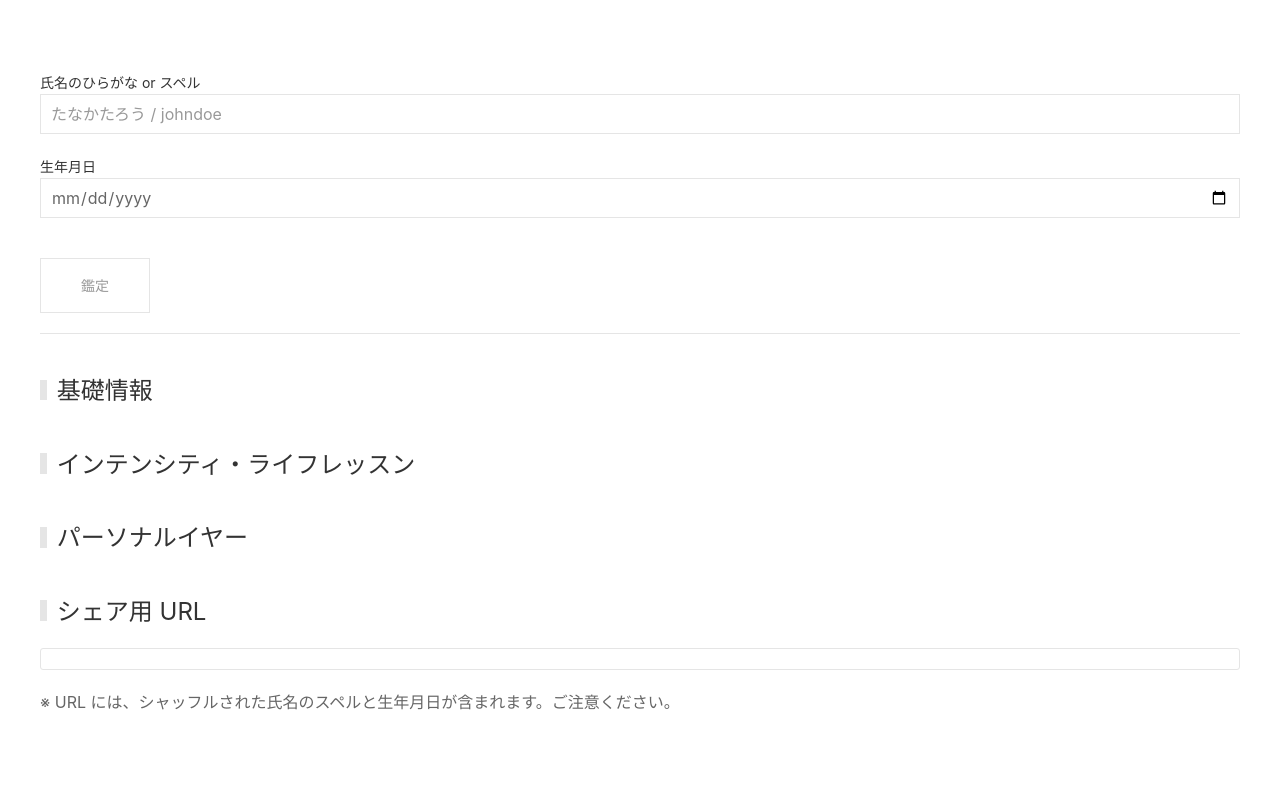
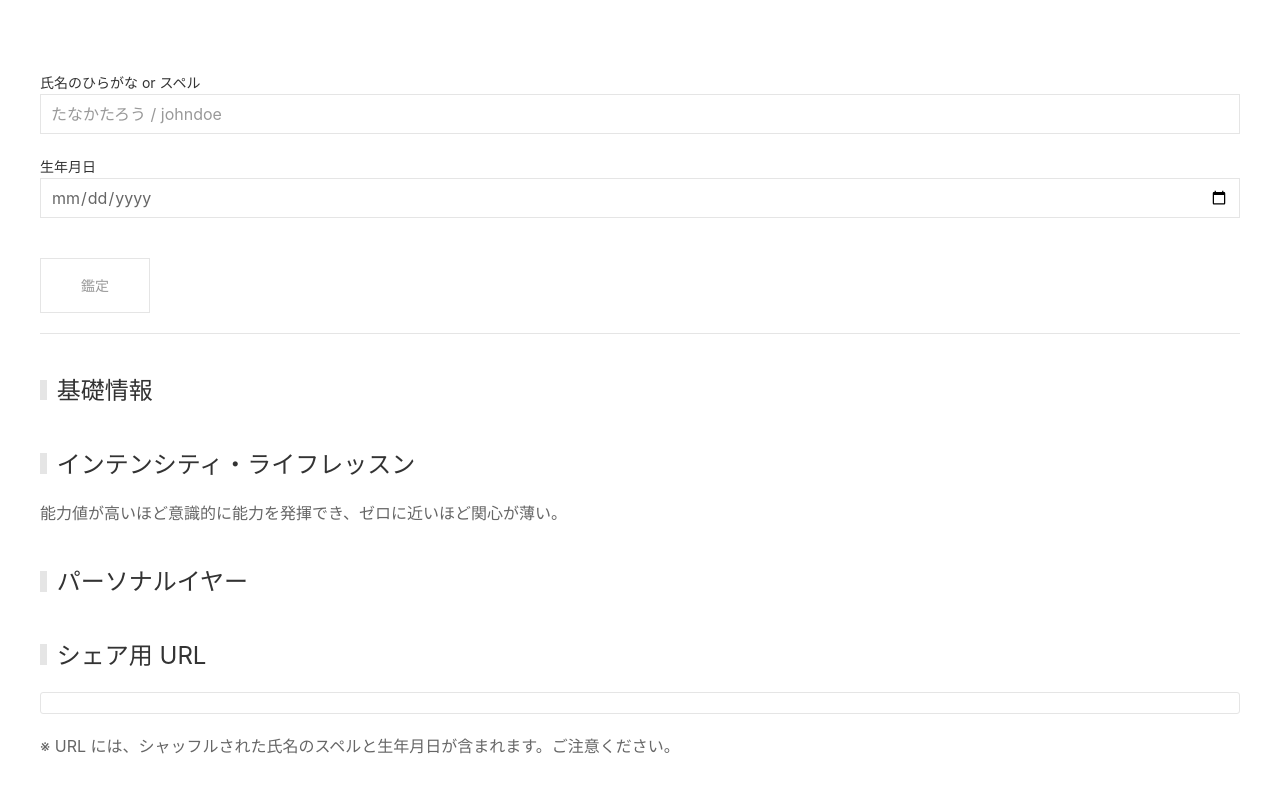
Before and after one commit to katai5plate/simple-numerology-qa, a plain HTML site: page index.html in a window 1280 px wide. Drawn offline with nearby package versions, Linux system fonts and the light colour scheme.

Commit message:
インテンシティの説明追加

```diff
--- a/index.html
+++ b/index.html
@@ -42,6 +42,7 @@
       <div id="render-basic"></div>
     </div>
     <h3 id="label-category" class="uk-heading-bullet">インテンシティ・ライフレッスン</h3>
+    <p>能力値が高いほど意識的に能力を発揮でき、ゼロに近いほど関心が薄い。</p>
     <div class="uk-margin">
       <div id="render-intensities"></div>
     </div>
```
